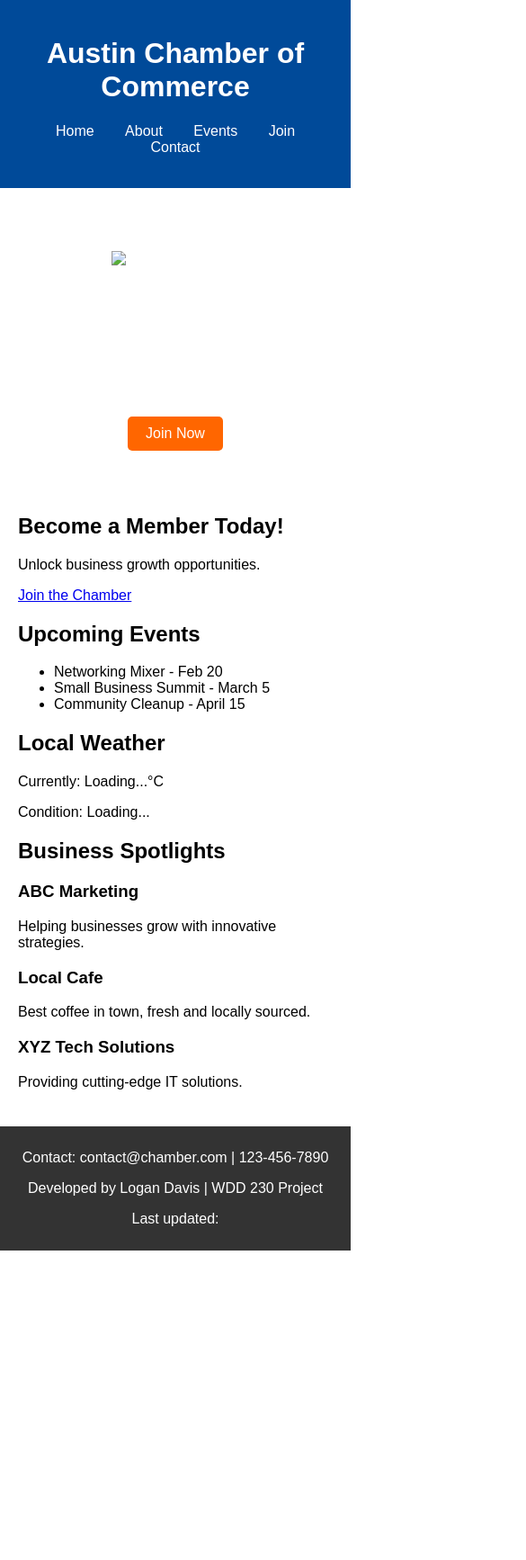
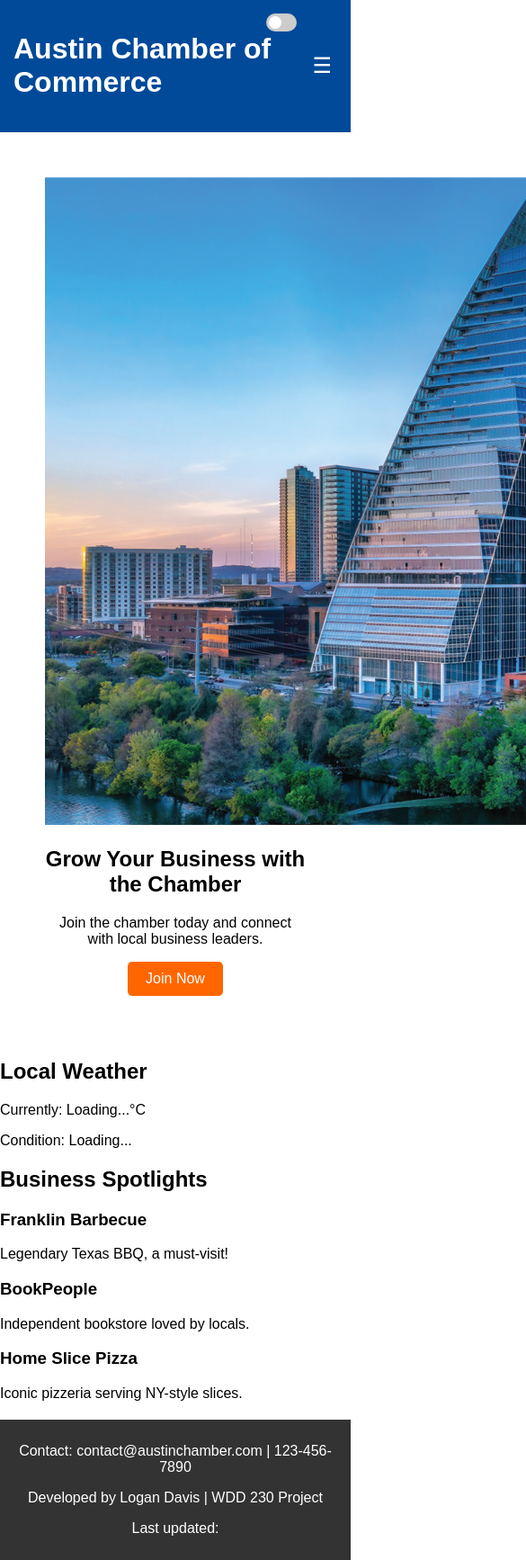
Before and after one commit to theoverbritman/wdd230, a plain HTML site: page chamber/index.html in a window 390 px wide. Shown: the top 1734 px of the page at 90% size, 585 px wide, since content can reach past the window. Before the commit the page ends 1390 px from the top, so only its background shows below. Drawn offline with Linux system fonts and the light colour scheme; files whose address does not match are found by name.

Commit message:
Changes made to chamber files.

```diff
--- a/chamber/index.html
+++ b/chamber/index.html
@@ -4,27 +4,20 @@
     <meta charset="UTF-8">
     <meta name="viewport" content="width=device-width, initial-scale=1.0">
     <meta name="description" content="Join the Chamber of Commerce and grow your business with networking opportunities and events.">
-    <meta name="author" content="Your Name">
+    <meta name="author" content="Logan Davis">
 
-    <!-- Favicon -->
     <link rel="icon" href="images/favicon.ico" type="image/x-icon">
-
-    <!-- Social Media Meta Tags -->
-    <meta property="og:title" content="Join the Chamber of Commerce">
-    <meta property="og:type" content="website">
-    <meta property="og:image" content="images/social-preview.jpg">
-    <meta property="og:url" content="https://yourwebsite.com">
-
+    <link rel="stylesheet" href="styles/base.css">
     <title>Austin Chamber of Commerce | Home</title>
-
-    <!-- Stylesheet -->
-    <link rel="stylesheet" href="styles/base.css">
 </head>
 <body>
-    <!-- Header with Navigation -->
     <header>
         <h1>Austin Chamber of Commerce</h1>
-        <nav>
+        <!-- Hamburger Menu Button (for Mobile) -->
+        <button id="menu-toggle" class="menu-icon">☰</button>
+
+        <!-- Navigation Menu -->
+        <nav id="nav-menu">
             <ul>
                 <li><a href="#">Home</a></li>
                 <li><a href="#">About</a></li>
@@ -33,63 +26,49 @@
                 <li><a href="#">Contact</a></li>
             </ul>
         </nav>
+
+        <!-- Dark Mode Toggle Switch -->
+        <div class="toggle-container">
+            <label class="switch">
+                <input type="checkbox" id="mode">
+                <span class="slider round"></span>
+            </label>
+        </div>
     </header>
 
-    <!-- Main Content -->
     <main>
-        <!-- Hero Section -->
         <section id="hero">
-            <img src="images/hero.jpg" alt="Community Event">
+            <img src="images/hero.png" alt="Community Event">
             <h2>Grow Your Business with the Chamber</h2>
             <p>Join the chamber today and connect with local business leaders.</p>
             <a href="#" class="cta-button">Join Now</a>
         </section>
 
-        <!-- Call to Action -->
-        <section id="cta">
-            <h2>Become a Member Today!</h2>
-            <p>Unlock business growth opportunities.</p>
-            <a href="#">Join the Chamber</a>
-        </section>
-
-        <!-- Current Events -->
-        <section id="events">
-            <h2>Upcoming Events</h2>
-            <ul>
-                <li>Networking Mixer - Feb 20</li>
-                <li>Small Business Summit - March 5</li>
-                <li>Community Cleanup - April 15</li>
-            </ul>
-        </section>
-
-        <!-- Weather Card -->
         <section id="weather">
             <h2>Local Weather</h2>
             <p>Currently: <span id="temp">Loading...</span>°C</p>
             <p>Condition: <span id="condition">Loading...</span></p>
         </section>
 
-        <!-- Business Spotlights -->
         <section id="spotlights">
             <h2>Business Spotlights</h2>
             <div class="spotlight">
-                <h3>ABC Marketing</h3>
-                <p>Helping businesses grow with innovative strategies.</p>
+                <h3>Franklin Barbecue</h3>
+                <p>Legendary Texas BBQ, a must-visit!</p>
             </div>
             <div class="spotlight">
-                <h3>Local Cafe</h3>
-                <p>Best coffee in town, fresh and locally sourced.</p>
+                <h3>BookPeople</h3>
+                <p>Independent bookstore loved by locals.</p>
             </div>
             <div class="spotlight">
-                <h3>XYZ Tech Solutions</h3>
-                <p>Providing cutting-edge IT solutions.</p>
+                <h3>Home Slice Pizza</h3>
+                <p>Iconic pizzeria serving NY-style slices.</p>
             </div>
         </section>
     </main>
 
-    <!-- Footer -->
     <footer>
-        <p>Contact: contact@chamber.com | 123-456-7890</p>
+        <p>Contact: contact@austinchamber.com | 123-456-7890</p>
         <p>Developed by Logan Davis | WDD 230 Project</p>
         <p>Last updated: <span id="lastModified"></span></p>
     </footer>
--- /dev/null
+++ b/chamber/scripts/script.js
@@ -0,0 +1,26 @@
+const darkModeToggle = document.querySelector("#mode");
+const body = document.querySelector("body");
+const main = document.querySelector("main");
+
+modeButton.addEventListener("click", () => {
+	body.classList.toggle('dark-mode');
+	main.classList.toggle('dark-mode');
+});
+
+    // Fetch Weather Data for Austin, TX
+    async function fetchWeather() {
+        try {
+            let response = await fetch("https://wttr.in/Austin?format=j1");
+            let data = await response.json();
+
+            let temp = data.current_condition[0].temp_C;
+            let condition = data.current_condition[0].weatherDesc[0].value;
+
+            document.getElementById("temp").textContent = temp;
+            document.getElementById("condition").textContent = condition;
+        } catch (error) {
+            document.getElementById("temp").textContent = "N/A";
+            document.getElementById("condition").textContent = "Could not load";
+        }
+    }
+    fetchWeather();
--- a/chamber/styles/base.css
+++ b/chamber/styles/base.css
@@ -2,22 +2,26 @@ body {
     font-family: Arial, sans-serif;
     margin: 0;
     padding: 0;
+    transition: background 0.3s, color 0.3s;
 }
 
+/* Header Styling */
 header {
     background-color: #004a99;
     color: white;
-    padding: 20px;
-    text-align: center;
+    padding: 15px;
+    display: flex;
+    justify-content: space-between;
+    align-items: center;
 }
 
 nav ul {
     list-style: none;
     padding: 0;
+    display: flex;
 }
 
 nav ul li {
-    display: inline;
     margin: 0 15px;
 }
 
@@ -26,14 +30,123 @@ nav ul li a {
     text-decoration: none;
 }
 
-main {
-    padding: 20px;
+/* Hamburger Menu (Hidden on Desktop) */
+#menu-toggle {
+    background: none;
+    border: none;
+    font-size: 24px;
+    color: white;
+    cursor: pointer;
+    display: none; /* Hidden by default */
 }
+
+/* Mobile Styles */
+@media (max-width: 768px) {
+    #menu-toggle {
+        display: block; /* Show on mobile */
+    }
+
+    nav {
+        display: none; /* Hide menu on mobile */
+        flex-direction: column;
+        background: #004a99;
+        position: absolute;
+        width: 100%;
+        top: 60px;
+        left: 0;
+        text-align: center;
+    }
+
+    #nav-menu.active {
+        display: flex; /* Show when toggled */
+    }
+
+    nav ul {
+        flex-direction: column;
+        padding: 10px;
+    }
+
+    nav ul li {
+        margin: 10px 0;
+    }
+}
+
+/* Toggle Switch */
+.switch {
+    position: relative;
+    display: inline-block;
+    width: 34px;
+    height: 20px;
+}
+
+.switch input {
+    opacity: 0;
+    width: 0;
+    height: 0;
+}
+
+.slider {
+    position: absolute;
+    cursor: pointer;
+    top: 0;
+    left: 0;
+    right: 0;
+    bottom: 0;
+    background-color: #ccc;
+    transition: 0.4s;
+    border-radius: 20px;
+}
+
+.slider:before {
+    position: absolute;
+    content: "";
+    height: 14px;
+    width: 14px;
+    left: 3px;
+    bottom: 3px;
+    background-color: white;
+    transition: 0.4s;
+    border-radius: 50%;
+}
+
+input:checked + .slider {
+    background-color: #222;
+}
+
+input:checked + .slider:before {
+    transform: translateX(14px);
+}
+
+/* Dark Mode Styles */
+.dark-mode {
+    background: #000;
+    color: white;
+}
+
+.dark-mode header {
+    background-color: #333;
+}
+
+.dark-mode nav {
+    background-color: #444;
+}
+
+.dark-mode a {
+    color: lightgray;
+}
+
+/* Dark Mode Toggle - Positioning */
+.toggle-container {
+    position: absolute;
+    top: 15px;
+    right: 60px; /* Leaves space for the hamburger menu */
+}
+
 
 #hero {
     text-align: center;
     background: url('images/hero.jpg') center/cover no-repeat;
-    color: white;
+    color: black;
     padding: 50px;
 }
 
```
Also changed, not shown: chamber/images/hero.png (added).
